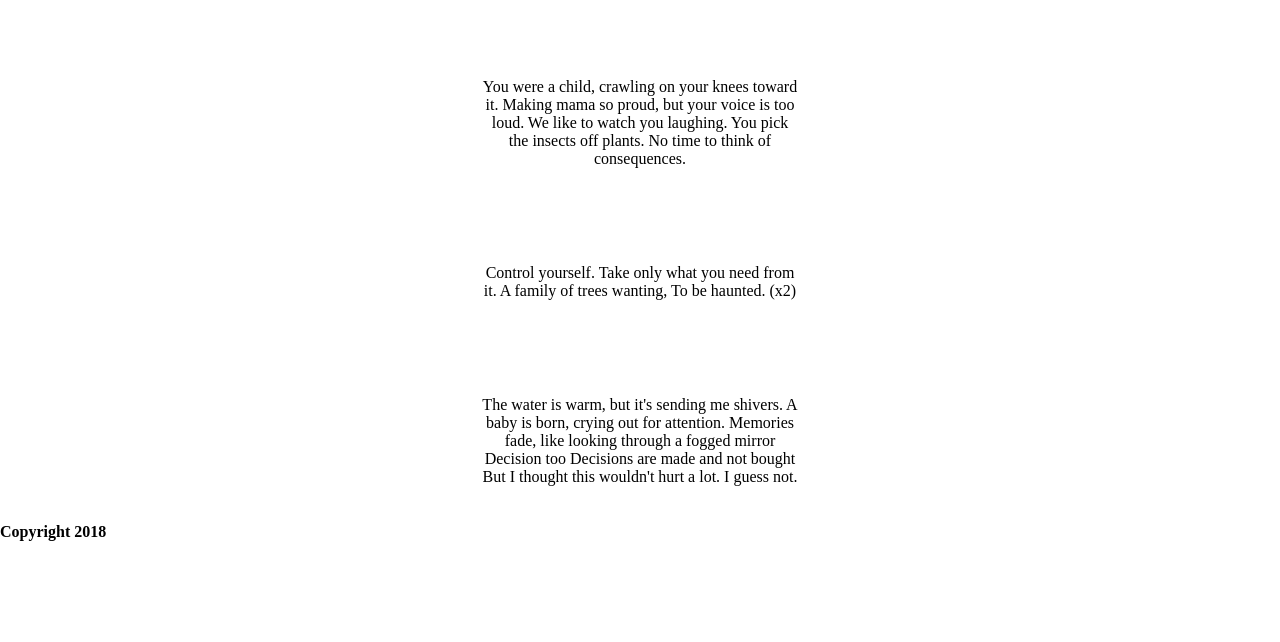
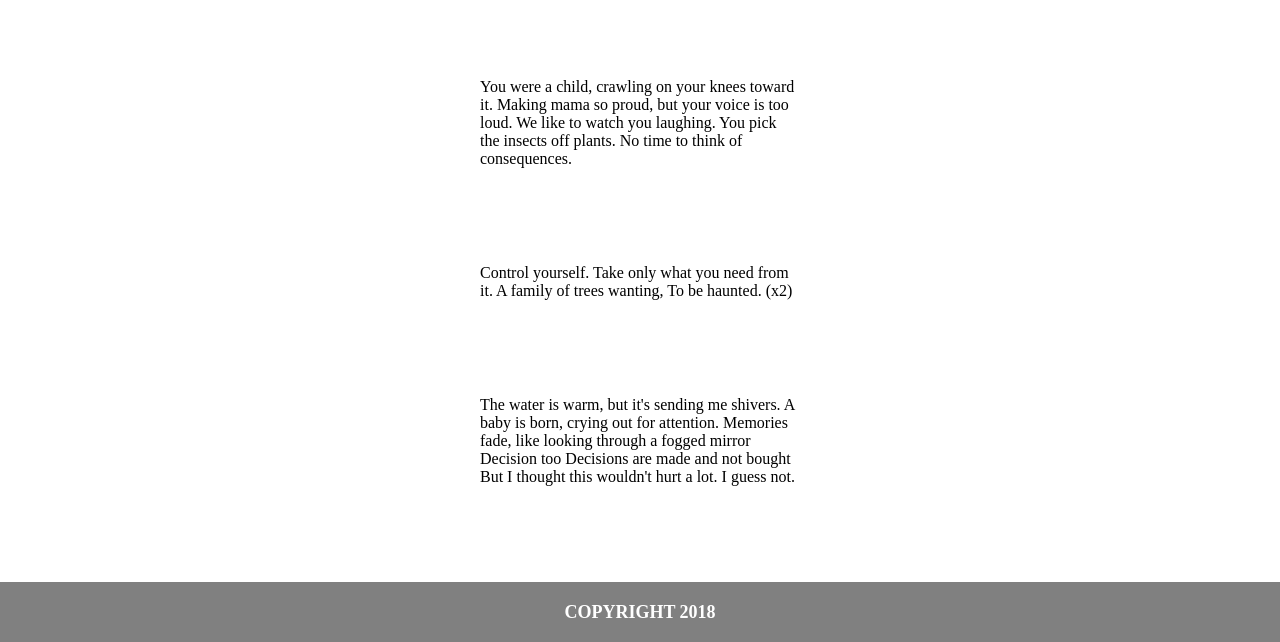
Before and after one commit to pawel192/zadanie7.3, a plain HTML site: page index.html in a window 1280 px wide. Shown: the part 562-1204 px from the top of the page. Before the commit the page ends 1125 px from the top, so only its background shows below. Drawn offline with Linux system fonts and the light colour scheme.

Commit message:
change style (footer , p)

```diff
--- a/style.css
+++ b/style.css
@@ -34,7 +34,23 @@ body {
 }
 .song-text p {
 	margin-top:10vh;
-	text-align:center;
+	text-align:left;
 	width:40vh;
-
 }
+footer {
+	height:60px;
+	width:100%;
+	background-color:grey;
+	margin:0;
+	margin-top:10vh;
+	padding:0;
+}
+footer h4 {
+	text-align: center;
+	color:white;
+	text-transform: uppercase;
+	font-size:18px;
+	line-height:60px;
+	margin:0;
+	padding:0;
+}
```
